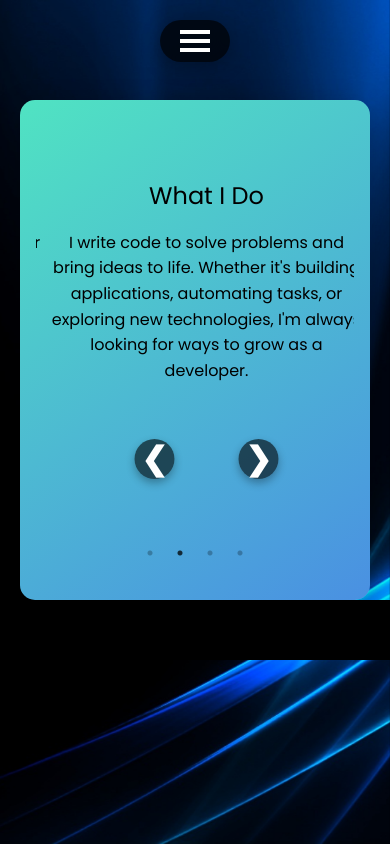
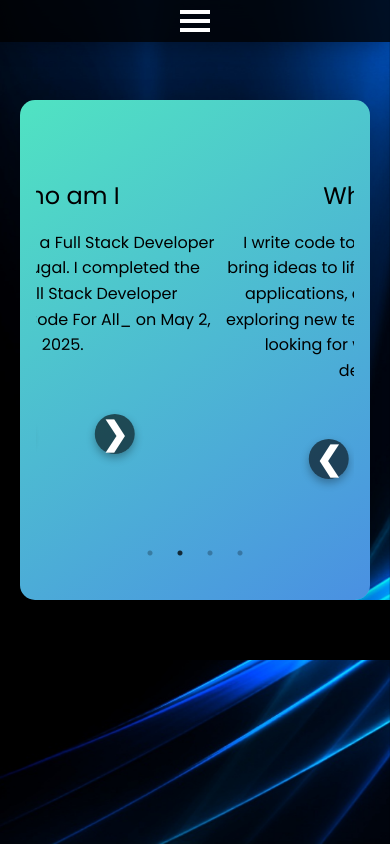
Before and after one commit to oliveirammluis/lodevpage, a React (Create React App) app in the folder frontend/: page /about in a window 390 px wide. Built offline with nearby package versions, Linux system fonts and the light colour scheme; the HTML template or start-up script is replaced by a standard one.

Commit message:
Ready to deploy

```diff
--- a/frontend/src/pages/About.js
+++ b/frontend/src/pages/About.js
@@ -9,7 +9,7 @@ const About = () => {
   const settings = {
     dots: true,
     infinite: true,
-    speed: 500,
+    speed: 1500,
     slidesToShow: 1,
     slidesToScroll: 1,
     arrows: false,
--- a/frontend/src/styles/Navbar.css
+++ b/frontend/src/styles/Navbar.css
@@ -94,13 +94,25 @@ nav a:hover span {
 
 @media (max-width: 768px) {
     nav {
-        flex-direction: column;
-        align-items: flex-end;
-        padding: 10px 20px;
+      width: 100vw;
+      padding: 10px 0;
+      align-items: center;
+      flex-direction: row;
+      justify-content: center;
+      left: 0;
+      top: 0;
+      position: fixed;
+      transform: none;
+      border-radius: 0;
+      background: rgba(0,0,0,0.8);
     }
 
     .menu-toggle {
       display: flex;
+      margin: 0 auto;
+      cursor: pointer;
+      gap: 5px;
+      z-index: 1100;
     }
 
     .nav-links {
@@ -125,3 +137,7 @@ nav a:hover span {
       padding: 10px;
     }
   }
+
+  .nav-links li:nth-child(5) {
+    display: none;
+  }
```
Also changed, not shown: frontend/src/setupTests.js (deleted, +0 -5 lines). Lines whose indentation alone changed are shown as unchanged.
